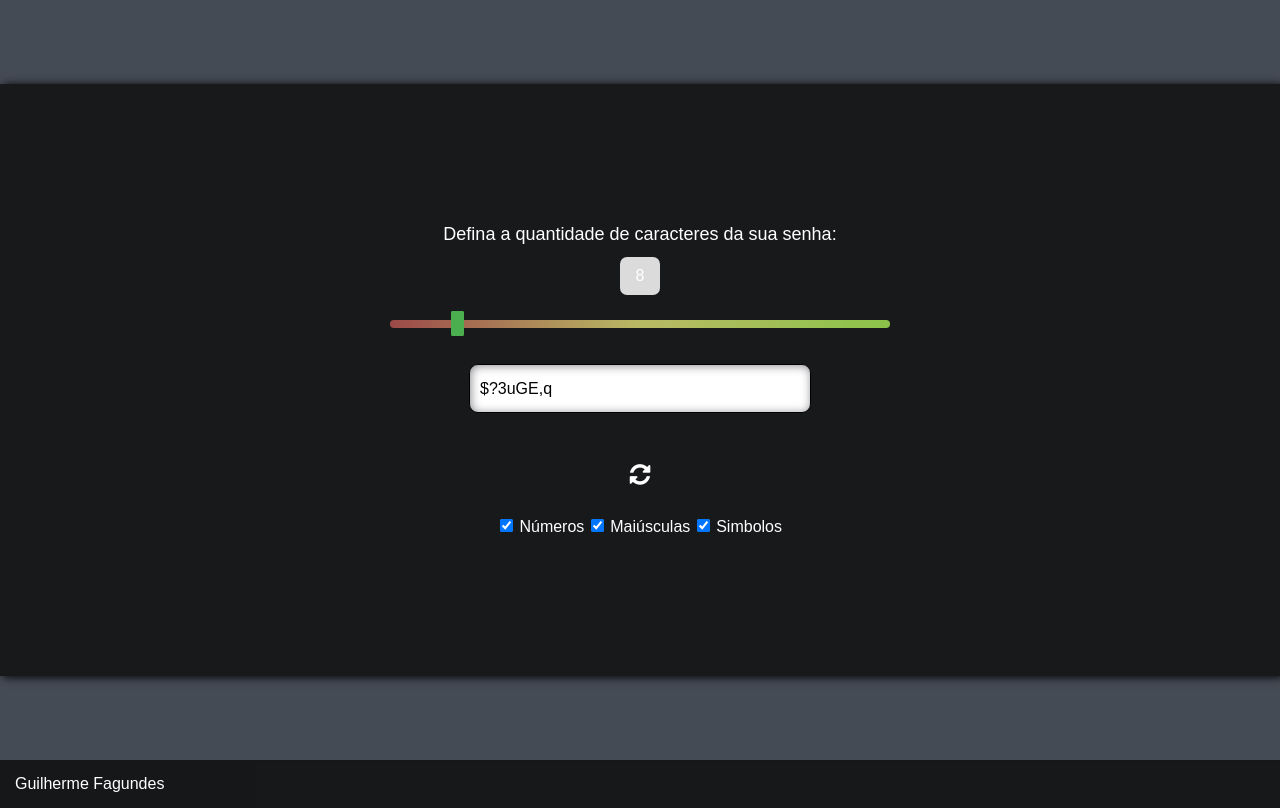
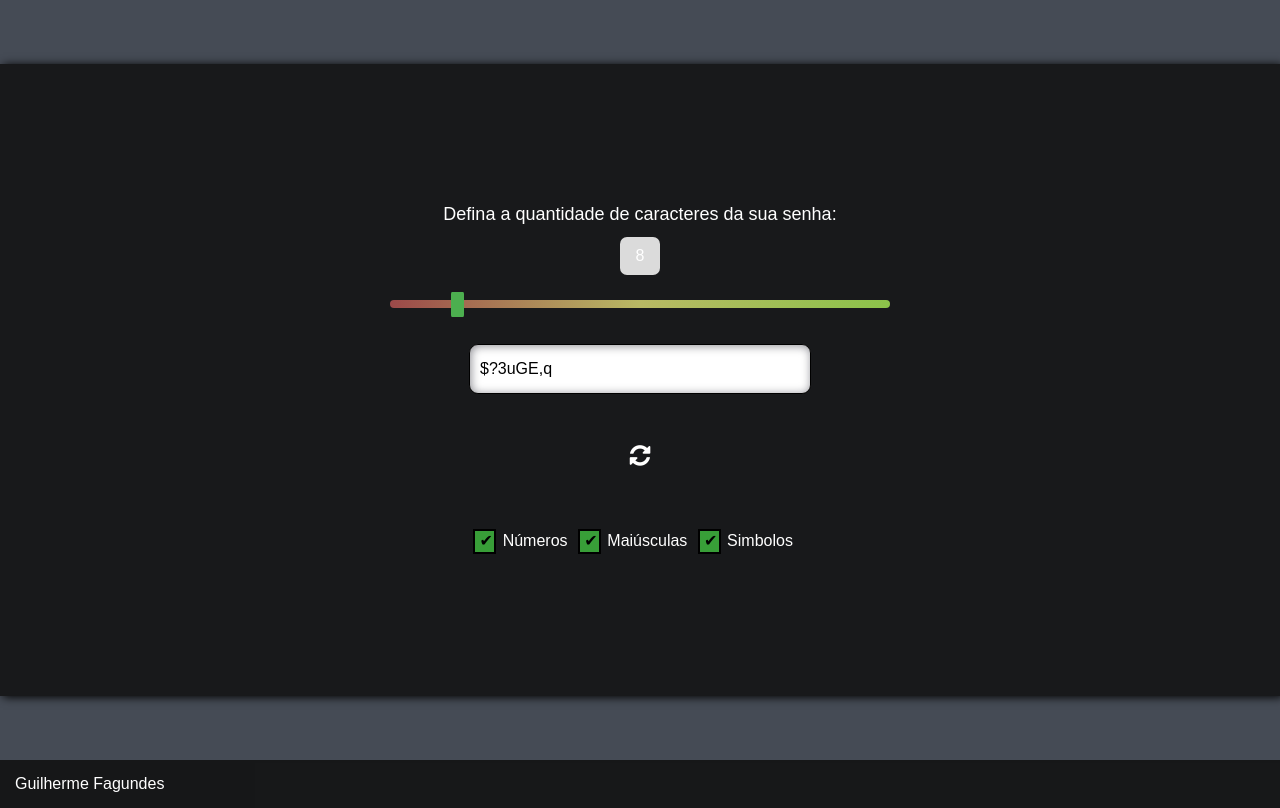
Before and after one commit to GuilhermeeFagundes/Gerador-de-senhas, a plain HTML site: page index.html in a window 1280 px wide. Drawn offline with Linux system fonts and the light colour scheme.

Commit message:
Ajuste no estilo da checkbox

```diff
--- a/index.html
+++ b/index.html
@@ -24,14 +24,20 @@
       <i style="font-size:24px" class="fa" id="btn">&#xf021;</i>
       <div class="checkbox">
 
+        <div class="d-flex">
+          <div class="checkbox">
             <input type="checkbox" name="" id="Numeros" checked>
             <label for="Numeros">Números</label>
-
+          </div>
+          <div class="checkbox">
             <input type="checkbox" name="" id="letrasMaiu" checked>
             <label for="letrasMaiu">Maiúsculas</label>
-
+          </div>
+          <div class="checkbox">
             <input type="checkbox" name="" id="Simbolos" checked>
             <label for="Simbolos">Simbolos</label>
+          </div>
+        </div>
       </div>
 
     </div>
@@ -93,7 +99,7 @@
         senha += `${caracteresPo[caracteresALE]}`
 
       }
-      console.log(senha)
+
       div.innerText = senha
     }
 
--- a/style.css
+++ b/style.css
@@ -84,24 +84,37 @@ footer {
 
 /* Estilo da faixa do range no Chrome */
 #inputSenha {
-    -webkit-appearance: none; /* Remove a aparência padrão no Chrome */
-    width: 50%;  /* Largura do controle */
-    margin: 10px 0;  /* Margem superior e inferior */
-    background: linear-gradient(to right, #9c4949, rgb(185, 185, 100), #8BC34A);  /* fraca - mediana - forte */
-    height: 8px;  /* Altura da faixa */
-    border-radius: 5px;  /* Bordas arredondadas */
-    cursor: pointer;  /* Cursor ao passar o mouse */
+    -webkit-appearance: none;
+    /* Remove a aparência padrão no Chrome */
+    width: 50%;
+    /* Largura do controle */
+    margin: 10px 0;
+    /* Margem superior e inferior */
+    background: linear-gradient(to right, #9c4949, rgb(185, 185, 100), #8BC34A);
+    /* fraca - mediana - forte */
+    height: 8px;
+    /* Altura da faixa */
+    border-radius: 5px;
+    /* Bordas arredondadas */
+    cursor: pointer;
+    /* Cursor ao passar o mouse */
 
 }
 
 /* Estilo do thumb no Chrome */
 #inputSenha::-webkit-slider-thumb {
-    -webkit-appearance: none; /* Remove a aparência padrão no Chrome */
-    width: 13px; /* Largura do thumb */
-    height: 25px; /* Altura do thumb */
-    background: #4caf4f; /* Cor do thumb */
-    border-radius: 8%; /* Bordas arredondadas do thumb */
-    cursor: pointer; /* Cursor ao passar o mouse */
+    -webkit-appearance: none;
+    /* Remove a aparência padrão no Chrome */
+    width: 13px;
+    /* Largura do thumb */
+    height: 25px;
+    /* Altura do thumb */
+    background: #4caf4f;
+    /* Cor do thumb */
+    border-radius: 8%;
+    /* Bordas arredondadas do thumb */
+    cursor: pointer;
+    /* Cursor ao passar o mouse */
 }
 
 .centralizar {
@@ -117,12 +130,75 @@ footer {
 
 #Simbolos {
     margin: 2px;
+    margin-left: 15px;
 }
 
 #letrasMaiu {
     margin: 2px;
+    margin-left: 15px;
 }
 
 #Numeros {
     margin: 2px;
 }
+
+#NumerosDiv {
+    margin: 6px;
+
+}
+
+input[type=checkbox]+label {
+    display: block;
+    margin: 0em;
+    cursor: pointer;
+    padding: 0.1em;
+}
+
+input[type=checkbox] {
+    display: none;
+}
+
+input[type=checkbox]+label:before {
+    content: "\2714";
+    border: 0.13em solid #000;
+    border-radius: 0.0em;
+    display: inline-block;
+    width: 1em;
+    height: 1em;
+    padding-left: 0.2em;
+    padding-bottom: 0.3em;
+    margin-right: 0.4em;
+    color: transparent;
+    transition: .6s;
+}
+
+input[type=checkbox]+label:active:before {
+    transform: scale(0);
+}
+
+input[type=checkbox]:checked+label:before {
+    background-color: #389e38;
+    border-color: black;
+    color: #000000;
+}
+
+input[type=checkbox]:disabled+label:before {
+    transform: scale(1);
+    border-color: #aaa;
+}
+
+input[type=checkbox]:checked:disabled+label:before {
+    transform: scale(1);
+    background-color: #bfb;
+    border-color: #bfb;
+}
+
+.d-flex {
+    display: flex;
+    text-align: center;
+    justify-content: center;
+}
+
+.checkbox {
+    margin-right: 7px;
+}
```
Lines whose indentation alone changed are shown as unchanged.
